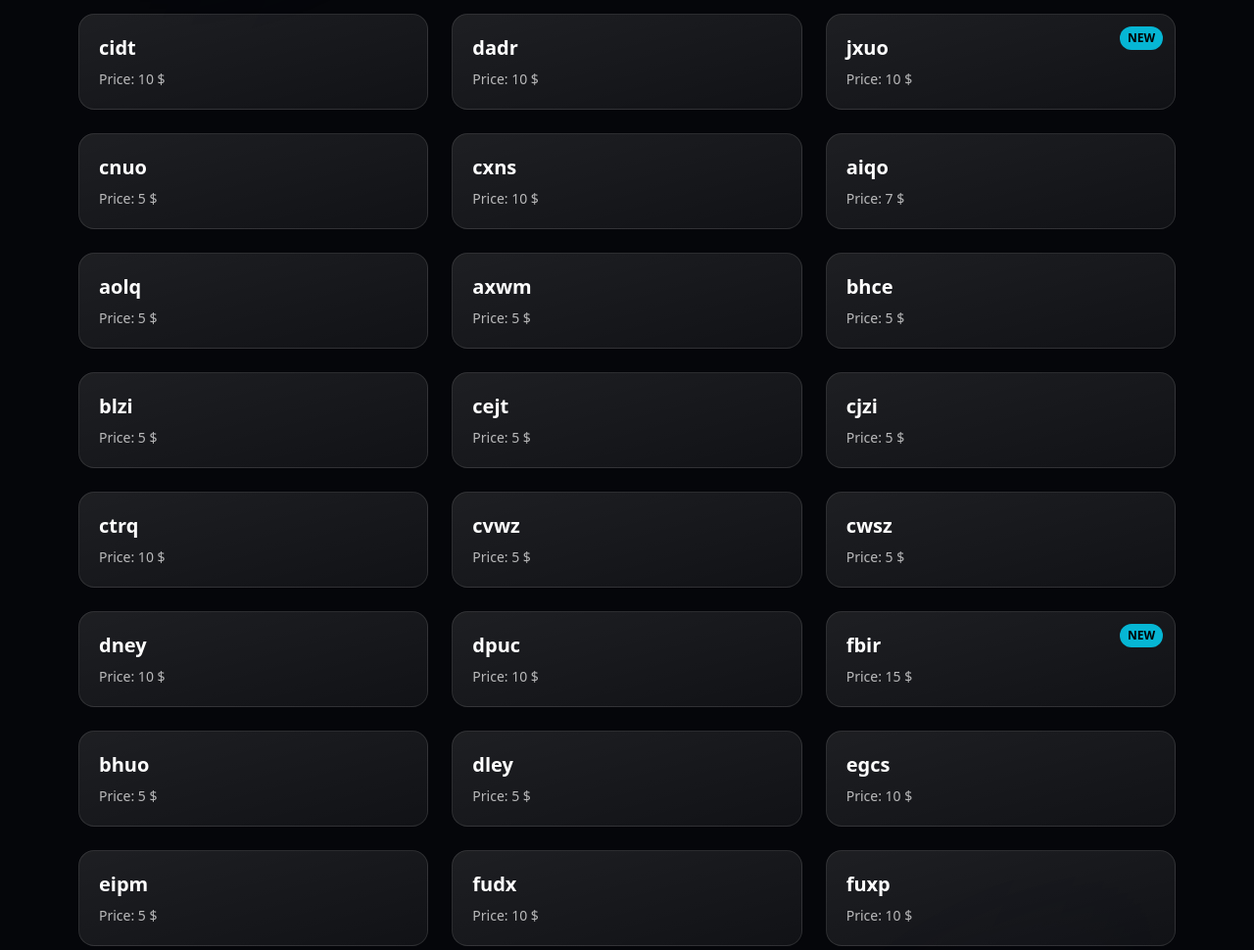
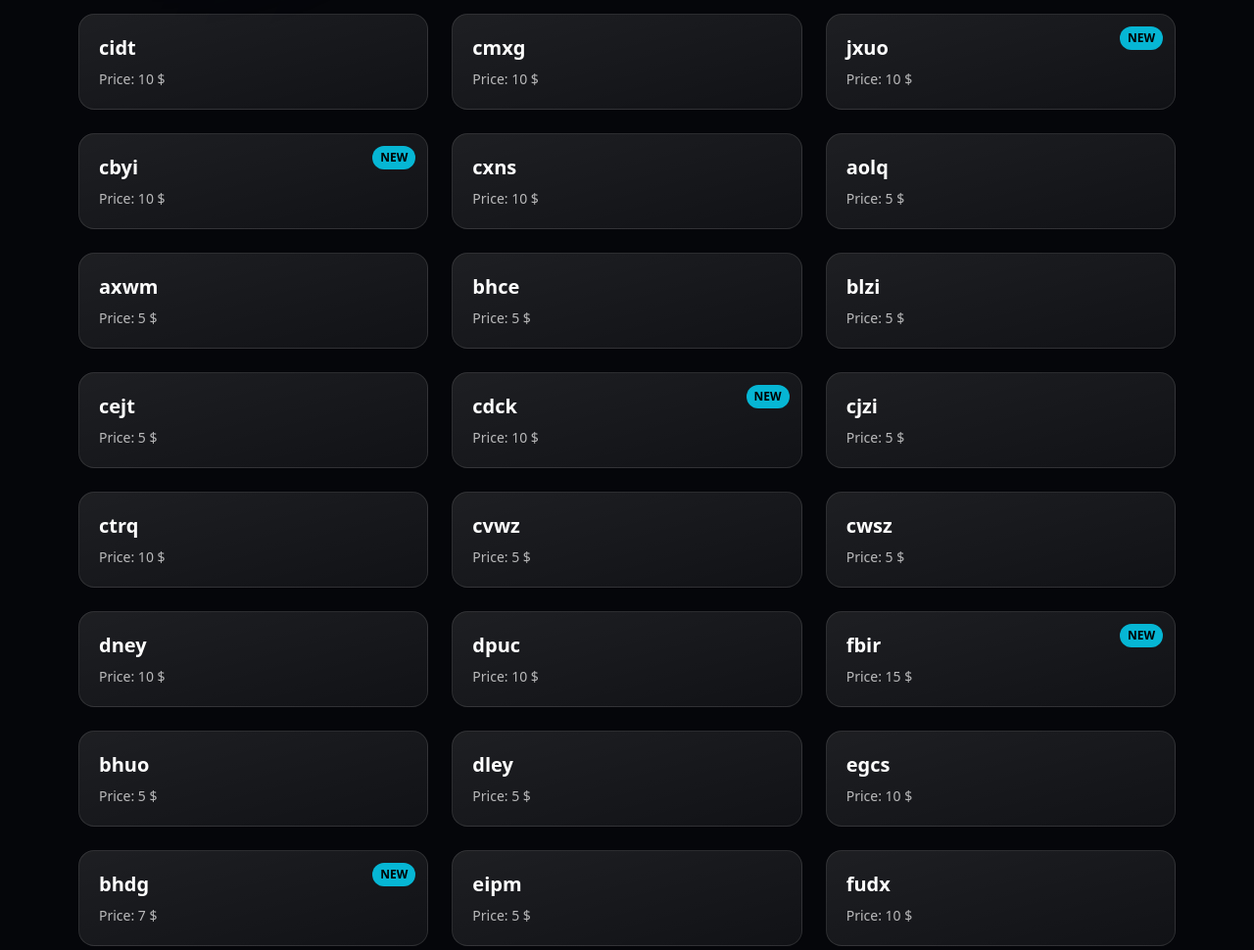
Before and after one commit to Geigu/randomahh, a plain HTML site: page 4l.html in a window 1280 px wide. Shown: the part 540-1510 px from the top of the page at 98% size. Drawn offline with nearby package versions, Linux system fonts and the light colour scheme.

Commit message:
Update 4l.html

```diff
--- a/4l.html
+++ b/4l.html
@@ -61,20 +61,22 @@
 
   <script>
     let data = [
-      {name: "grwm", price: 400, new: true},
+      {name: "grwm", price: 200, new: true},
       {name: "iwuc", price: 10},
       {name: "iwih", price: 10},
       {name: "cidt", price: 10},
-      {name: "dadr", price: 10},
+   {name: "cmxg", price: 10},
       {name: "jxuo", price: 10, new: true},
-      {name: "cnuo", price: 5},
+       {name: "cbyi", price: 10, new: true},
+
       {name: "cxns", price: 10},
-      {name: "aiqo", price: 7},
-      {name: "aolq", price: 5},
+
+ {name: "aolq", price: 5},
       {name: "axwm", price: 5},
       {name: "bhce", price: 5},
       {name: "blzi", price: 5},
       {name: "cejt", price: 5},
+       {name: "cdck", price: 10, new: true},
       {name: "cjzi", price: 5},
       {name: "ctrq", price: 10},
       {name: "cvwz", price: 5},
@@ -85,6 +87,7 @@
       {name: "bhuo", price: 5},
       {name: "dley", price: 5},
       {name: "egcs", price: 10},
+       {name: "bhdg", price: 7, new: true},
       {name: "eipm", price: 5},
       {name: "fudx", price: 10},
       {name: "fuxp", price: 10},
@@ -95,6 +98,8 @@
       {name: "fxeu", price: 10},
       {name: "ftuo", price: 5},
       {name: "hfti", price: 5},
+       {name: "bqxh", price: 5, new: true},
+       {name: "cblt", price: 15, new: true},
       {name: "hzru", price: 5},
       {name: "ikxt", price: 5},
       {name: "ixgs", price: 10},
```
